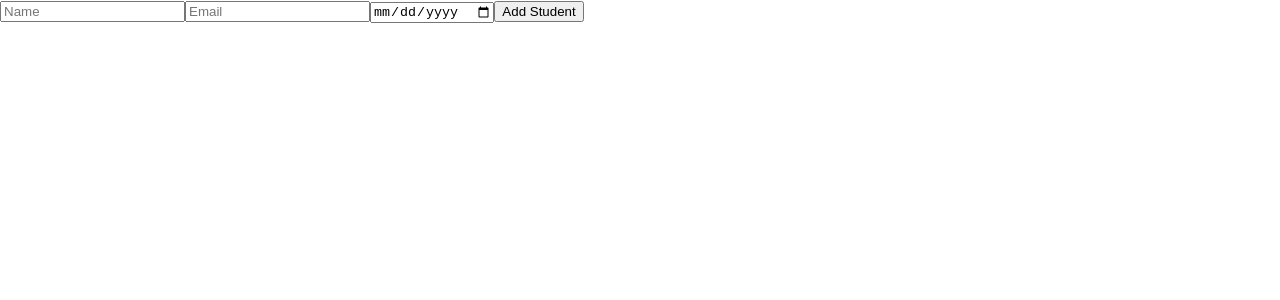
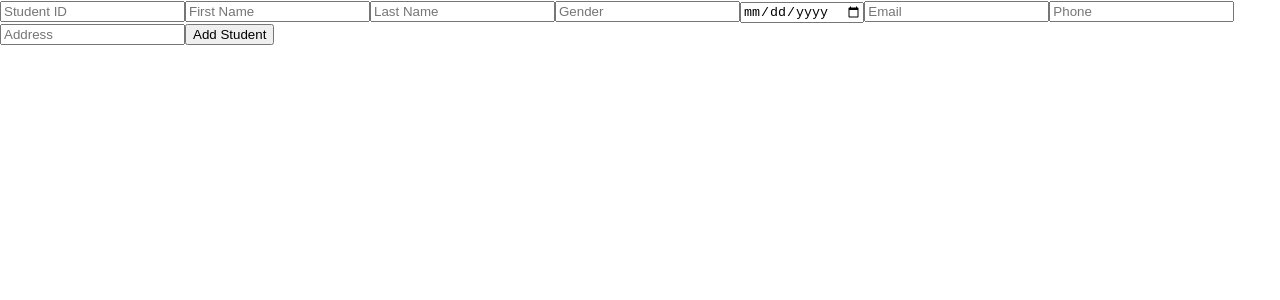
Before and after one commit to n30dyn4m1c/neo-usis-frontend, a React (Create React App) app: page /add-student in a window 1280 px wide. Shown: the top 300 px of the page. Built offline with nearby package versions, Linux system fonts and the light colour scheme.

Commit message:
Update AddStudentForm with full fields and redirect

```diff
--- a/src/components/AddStudentForm.jsx
+++ b/src/components/AddStudentForm.jsx
@@ -1,29 +1,48 @@
 import { useState } from 'react';
 import axios from 'axios';
+import { useNavigate } from 'react-router-dom';
+
 
 export default function AddStudentForm() {
-  const [formData, setFormData] = useState({ name: '', email: '', dob: '' });
+  const [formData, setFormData] = useState({
+    student_id: '',
+    first_name: '',
+    last_name: '',
+    gender: '',
+    dob: '',
+    email: '',
+    phone: '',
+    address: '',
+  });
 
-  const handleChange = e =>
+  const navigate = useNavigate();
+
+  const handleChange = (e) =>
     setFormData({ ...formData, [e.target.name]: e.target.value });
 
-  const handleSubmit = async e => {
+  const handleSubmit = async (e) => {
     e.preventDefault();
     try {
       await axios.post('http://localhost:5000/students', formData);
       alert('Student added');
-      setFormData({ name: '', email: '', dob: '' });
+      navigate('/students');
     } catch (err) {
       console.error(err);
       alert('Failed to add student');
     }
   };
 
+
   return (
     <form onSubmit={handleSubmit} className="space-y-4">
-      <input name="name" placeholder="Name" onChange={handleChange} value={formData.name} />
+      <input name="student_id" placeholder="Student ID" onChange={handleChange} value={formData.student_id} />
+      <input name="first_name" placeholder="First Name" onChange={handleChange} value={formData.first_name} />
+      <input name="last_name" placeholder="Last Name" onChange={handleChange} value={formData.last_name} />
+      <input name="gender" placeholder="Gender" onChange={handleChange} value={formData.gender} />
+      <input type="date" name="dob" onChange={handleChange} value={formData.dob} />
       <input name="email" placeholder="Email" onChange={handleChange} value={formData.email} />
-      <input type="date" name="dob" onChange={handleChange} value={formData.dob} />
+      <input name="phone" placeholder="Phone" onChange={handleChange} value={formData.phone} />
+      <input name="address" placeholder="Address" onChange={handleChange} value={formData.address} />
       <button type="submit">Add Student</button>
     </form>
   );
```
